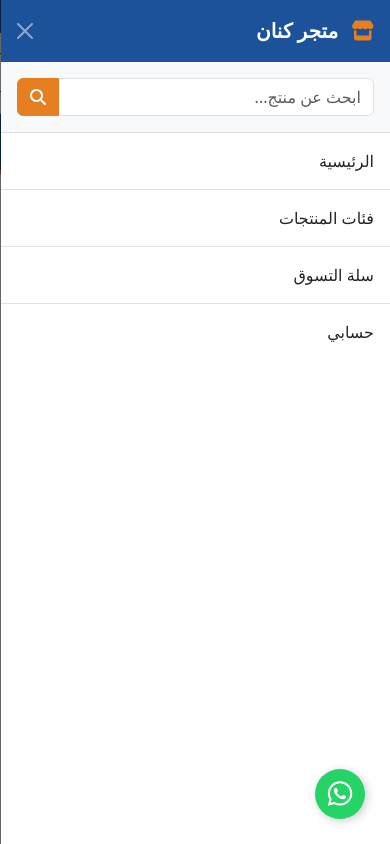
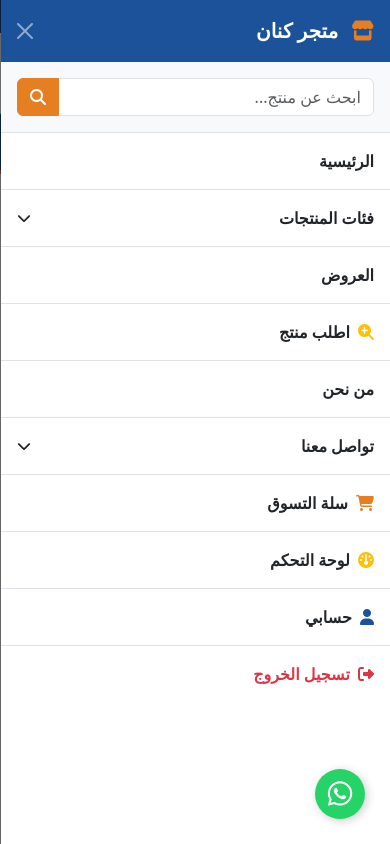
Before and after one commit to kenanieye-web/my_store, a Django app: page /profile/ in a window 390 px wide, after a click that opens the changed part. Run offline with Django 5.2, Linux system fonts and the light colour scheme; a user stored in the database is signed in; data comes from the database, SQL or seed files in the repository.

Commit message:
تحديث الهيدر القائمة الجانبية للمتجر

```diff
--- a/shop/templates/shop/includes/header_main.html
+++ b/shop/templates/shop/includes/header_main.html
@@ -1,7 +1,7 @@
 {% load static %}
 <!-- 2. الهيدر الأوسط (الشعار + البحث + الحساب) -->
 <div class="bg-white py-3 border-bottom w-100">
-    <div class="container-fluid container-lg d-flex align-items-center justify-content-between gap-3">
+    <div class="container-fluid container-lg d-flex align-items-center justify-content-between gap-2 gap-md-3 flex-nowrap">
 
         <!-- الشعار -->
         <div class="header-brand">
@@ -25,7 +25,7 @@
         </div>
 
         <!-- أزرار العمليات والتسجيل -->
-        <div class="header-actions d-flex align-items-center gap-2 flex-wrap">
+        <div class="header-actions d-flex align-items-center gap-2 flex-nowrap">
             <!-- زر السلة -->
             <a href="{% url 'cart_detail' %}" class="btn btn-kenan-orange shadow-sm btn-sm px-3 py-2 position-relative">
                 <i class="fa-solid fa-cart-shopping me-1"></i> السلة
@@ -37,27 +37,27 @@
             </a>
 
             {% if request.user.is_authenticated %}
-                <!-- لوحة التحكم (للتاجر/المشرف) -->
+                <!-- لوحة التحكم (للتاجر/المشرف): مخفية في الجوال وموجودة في القائمة الجانبية -->
                 {% if request.user.is_staff %}
-                    <a href="{% url 'merchant_dashboard' %}" class="btn btn-warning text-dark btn-sm fw-bold py-2">لوحة التحكم</a>
+                    <a href="{% url 'merchant_dashboard' %}" class="btn btn-warning text-dark btn-sm fw-bold py-2 d-none d-md-inline-block">لوحة التحكم</a>
                 {% endif %}
 
-                <!-- حسابي -->
-                <a href="{% url 'customer_profile' %}" class="btn btn-outline-kenan btn-sm fw-bold py-2">
-                    <i class="fa-solid fa-user me-1"></i> حسابي
+                <!-- حسابي: أيقونة فقط في الجوال -->
+                <a href="{% url 'customer_profile' %}" class="btn btn-outline-kenan btn-sm fw-bold py-2" title="حسابي">
+                    <i class="fa-solid fa-user"></i><span class="d-none d-md-inline ms-1">حسابي</span>
                 </a>
 
-                <!-- تسجيل الخروج -->
-                <form id="logout-form" action="{% url 'logout' %}" method="POST" class="d-inline">
+                <!-- تسجيل الخروج: مخفي في الجوال وموجود في القائمة الجانبية -->
+                <form id="logout-form" action="{% url 'logout' %}" method="POST" class="d-none d-md-inline m-0">
                     {% csrf_token %}
                     <button type="submit" class="btn btn-light btn-sm text-danger py-2 border" title="تسجيل الخروج">
                         <i class="fa-solid fa-right-from-bracket"></i>
                     </button>
                 </form>
             {% else %}
-                <!-- تسجيل الدخول وحساب جديد -->
+                <!-- تسجيل الدخول وحساب جديد (حساب جديد مخفي في الجوال) -->
                 <a href="{% url 'login' %}" class="btn btn-outline-kenan btn-sm fw-bold py-2">تسجيل الدخول</a>
-                <a href="{% url 'register_user' %}" class="btn btn-sm btn-kenan-orange text-white fw-bold py-2">حساب جديد</a>
+                <a href="{% url 'register_user' %}" class="btn btn-sm btn-kenan-orange text-white fw-bold py-2 d-none d-md-inline-block">حساب جديد</a>
             {% endif %}
         </div>
 
--- a/shop/templates/shop/includes/mobile_menu.html
+++ b/shop/templates/shop/includes/mobile_menu.html
@@ -1,29 +1,136 @@
 <!-- القائمة الجانبية للموبايل -->
 <div class="offcanvas offcanvas-start" tabindex="-1" id="mobileMenu">
+
+    <!-- رأس القائمة -->
     <div class="offcanvas-header text-white" style="background-color: #1b5299;">
         <h5 class="offcanvas-title fw-bold">
             <i class="fa-solid fa-store me-2" style="color: #e67e22;"></i> متجر كنان
         </h5>
         <button type="button" class="btn-close btn-close-white" data-bs-dismiss="offcanvas"></button>
     </div>
+
     <div class="offcanvas-body p-0">
+
+        <!-- البحث -->
         <div class="p-3 bg-light border-bottom">
             <form action="{% url 'product_list' %}" method="GET">
                 <div class="input-group">
                     <input type="text" name="q" class="form-control" placeholder="ابحث عن منتج...">
-                    <button class="btn btn-kenan-orange" type="submit"><i class="fa-solid fa-magnifying-glass"></i></button>
+                    <button class="btn btn-kenan-orange" type="submit">
+                        <i class="fa-solid fa-magnifying-glass"></i>
+                    </button>
                 </div>
             </form>
         </div>
+
         <div class="list-group list-group-flush">
-            <a href="{% url 'home' %}" class="list-group-item list-group-item-action py-3">الرئيسية</a>
-            <a href="{% url 'product_list' %}" class="list-group-item list-group-item-action py-3">فئات المنتجات</a>
-            <a href="{% url 'cart_detail' %}" class="list-group-item list-group-item-action py-3">سلة التسوق</a>
+
+            <!-- الرئيسية -->
+            <a href="{% url 'home' %}" class="list-group-item list-group-item-action py-3 fw-bold">
+                الرئيسية
+            </a>
+
+            <!-- فئات المنتجات (منسدلة) -->
+            <a class="list-group-item list-group-item-action py-3 fw-bold d-flex justify-content-between align-items-center"
+               data-bs-toggle="collapse" href="#mobileCategories" role="button"
+               aria-expanded="false" aria-controls="mobileCategories">
+                فئات المنتجات
+                <i class="fa-solid fa-chevron-down small"></i>
+            </a>
+            <div class="collapse" id="mobileCategories">
+                <a href="{% url 'product_list' %}" class="list-group-item list-group-item-action py-2 pe-4 bg-light fw-bold text-dark">
+                    <i class="fa-solid fa-bolt text-warning me-1"></i> جميع المنتجات
+                </a>
+
+                {% for cat in nav_categories %}
+                    <a href="{% url 'product_list' %}?category={{ cat.slug }}"
+                       class="list-group-item list-group-item-action py-2 pe-4 bg-light fw-bold text-primary">
+                        {{ cat.name }}
+                    </a>
+                    {% for subcat in cat.children.all %}
+                        <a href="{% url 'product_list' %}?category={{ subcat.slug }}"
+                           class="list-group-item list-group-item-action py-2 bg-light small text-secondary"
+                           style="padding-right: 2.5rem;">
+                            <i class="fa-solid fa-angle-left me-1"></i> {{ subcat.name }}
+                        </a>
+                    {% endfor %}
+                {% endfor %}
+            </div>
+
+            <!-- العروض -->
+            <a href="#" class="list-group-item list-group-item-action py-3 fw-bold">
+                العروض
+            </a>
+
+            <!-- اطلب منتج -->
+            <a href="{% url 'request_product' %}" class="list-group-item list-group-item-action py-3 fw-bold">
+                <i class="fa-solid fa-magnifying-glass-plus me-1 text-warning"></i> اطلب منتج
+            </a>
+
+            <!-- من نحن (يغلق القائمة ويفتح النافذة) -->
+            <a href="#" class="list-group-item list-group-item-action py-3 fw-bold"
+               data-bs-dismiss="offcanvas" data-bs-toggle="modal" data-bs-target="#aboutModal">
+                من نحن
+            </a>
+
+            <!-- تواصل معنا (منسدلة) -->
+            <a class="list-group-item list-group-item-action py-3 fw-bold d-flex justify-content-between align-items-center"
+               data-bs-toggle="collapse" href="#mobileContact" role="button"
+               aria-expanded="false" aria-controls="mobileContact">
+                تواصل معنا
+                <i class="fa-solid fa-chevron-down small"></i>
+            </a>
+            <div class="collapse" id="mobileContact">
+                <a href="https://wa.me/8615558681807" target="_blank"
+                   class="list-group-item list-group-item-action py-2 pe-4 bg-light fw-bold text-success">
+                    <i class="fa-brands fa-whatsapp me-2"></i> واتساب
+                </a>
+                <a href="tel:+967784365557"
+                   class="list-group-item list-group-item-action py-2 pe-4 bg-light fw-bold text-primary">
+                    <i class="fa-solid fa-phone me-2"></i> الاتصال الهاتفي
+                </a>
+                <a href="mailto:kenan.ie.ye@gmail.com"
+                   class="list-group-item list-group-item-action py-2 pe-4 bg-light fw-bold text-dark">
+                    <i class="fa-solid fa-envelope me-2"></i> البريد الالكتروني
+                </a>
+            </div>
+
+            <!-- سلة التسوق -->
+            <a href="{% url 'cart_detail' %}"
+               class="list-group-item list-group-item-action py-3 fw-bold d-flex justify-content-between align-items-center">
+                <span><i class="fa-solid fa-cart-shopping me-1" style="color: #e67e22;"></i> سلة التسوق</span>
+                {% if cart_count > 0 %}
+                    <span class="badge rounded-pill bg-danger">{{ cart_count }}</span>
+                {% endif %}
+            </a>
+
             {% if request.user.is_authenticated %}
-                <a href="{% url 'customer_profile' %}" class="list-group-item list-group-item-action py-3">حسابي</a>
+                {% if request.user.is_staff %}
+                    <a href="{% url 'merchant_dashboard' %}" class="list-group-item list-group-item-action py-3 fw-bold">
+                        <i class="fa-solid fa-gauge me-1 text-warning"></i> لوحة التحكم
+                    </a>
+                {% endif %}
+
+                <a href="{% url 'customer_profile' %}" class="list-group-item list-group-item-action py-3 fw-bold">
+                    <i class="fa-solid fa-user me-1" style="color: #1b5299;"></i> حسابي
+                </a>
+
+                <!-- تسجيل الخروج (POST مثل الهيدر) -->
+                <form action="{% url 'logout' %}" method="POST" class="m-0">
+                    {% csrf_token %}
+                    <button type="submit" class="list-group-item list-group-item-action py-3 fw-bold text-danger border-0 w-100 text-start">
+                        <i class="fa-solid fa-right-from-bracket me-1"></i> تسجيل الخروج
+                    </button>
+                </form>
             {% else %}
-                <a href="{% url 'login' %}" class="list-group-item list-group-item-action py-3">تسجيل الدخول</a>
+                <a href="{% url 'login' %}" class="list-group-item list-group-item-action py-3 fw-bold">
+                    <i class="fa-solid fa-right-to-bracket me-1" style="color: #1b5299;"></i> تسجيل الدخول
+                </a>
+                <a href="{% url 'register_user' %}" class="list-group-item list-group-item-action py-3 fw-bold">
+                    <i class="fa-solid fa-user-plus me-1" style="color: #e67e22;"></i> حساب جديد
+                </a>
             {% endif %}
+
         </div>
     </div>
 </div>
```
